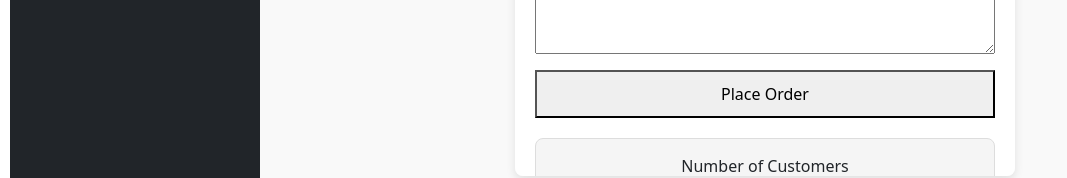
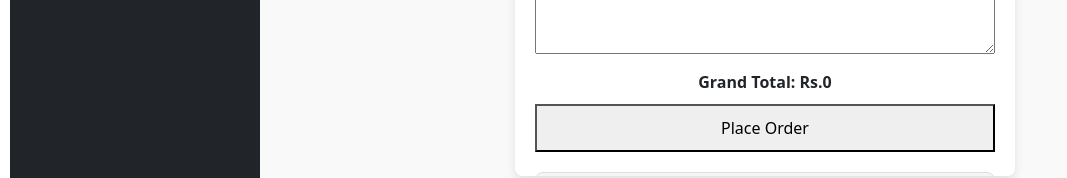
Before and after one commit to Fahim-16/Gourmetique-frontend, a React (Create React App) app: page /restaurant in a window 1280 px wide. Shown: the part 604-782 px from the top of the page, without its empty margins (0-1067 px from the left). Built offline with nearby package versions, Linux system fonts and the light colour scheme; no server answers.

Commit message:
menu listing done

```diff
--- a/src/components/Customer_Component/RestaurantDetails.jsx
+++ b/src/components/Customer_Component/RestaurantDetails.jsx
@@ -12,7 +12,7 @@ const RestaurantDetails = () => {
     desserts: [],
   });
 
-  const hotelid = sessionStorage.getItem("hotelId"); // replace with actual hotel ID from auth or props
+  const hotelid = sessionStorage.getItem("hotelId");
 
   useEffect(() => {
     const fetchMenuItems = async () => {
@@ -95,6 +95,13 @@ const RestaurantDetails = () => {
       timeSlot: timeSlot,
     });
     // Add booking submission logic here
+  };
+
+  const calculateGrandTotal = () => {
+    return selectedItems.reduce(
+      (total, item) => total + item.price * item.count,
+      0
+    );
   };
 
   const renderTable = (category, items) => (
@@ -216,6 +223,10 @@ const RestaurantDetails = () => {
               .join("\n")}
           ></textarea>
 
+          <div style={{ marginTop: "10px", fontWeight: "bold" }}>
+            Grand Total: Rs.{calculateGrandTotal()}
+          </div>
+
           <button
             type="button"
             onClick={handleSubmit}
```
